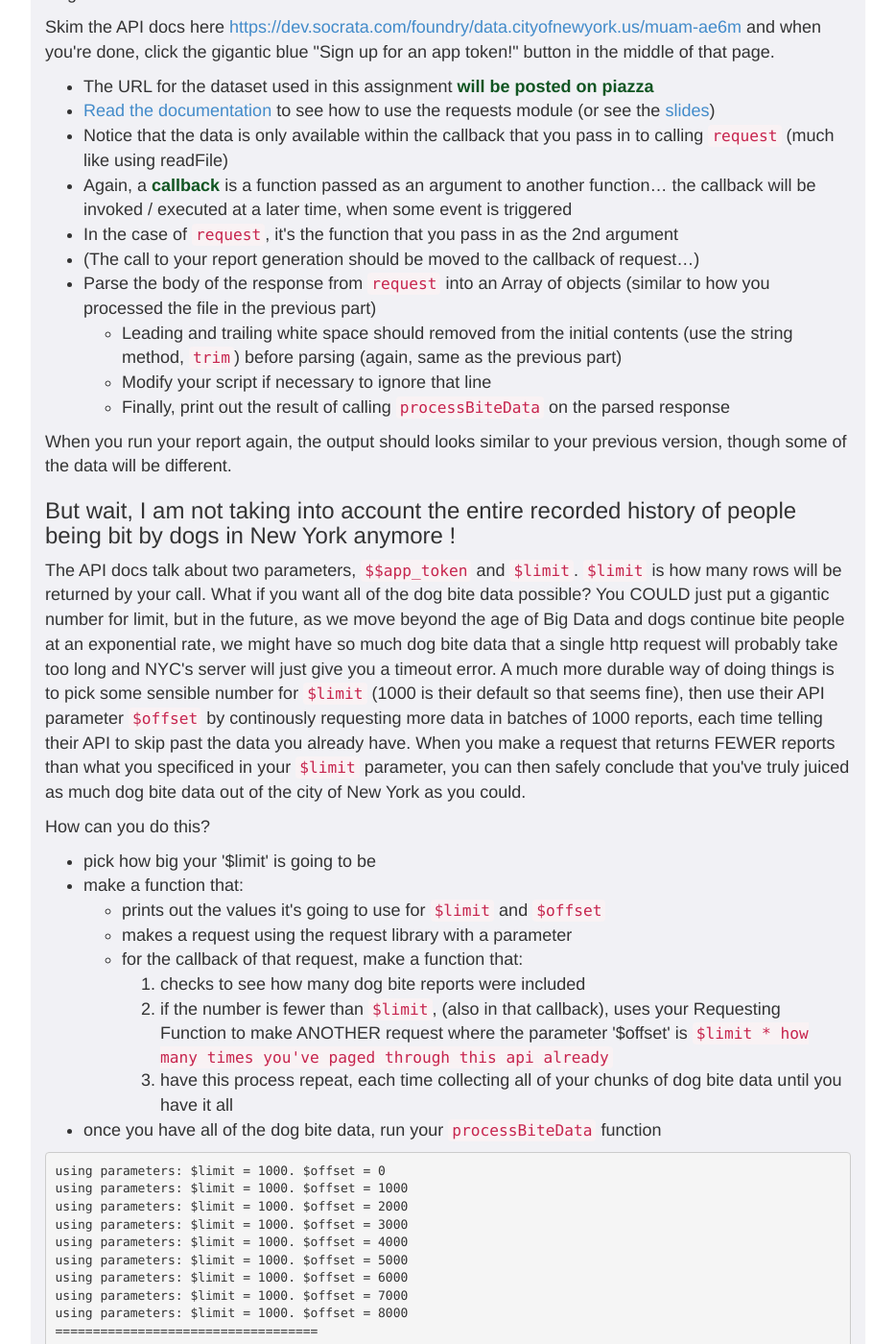
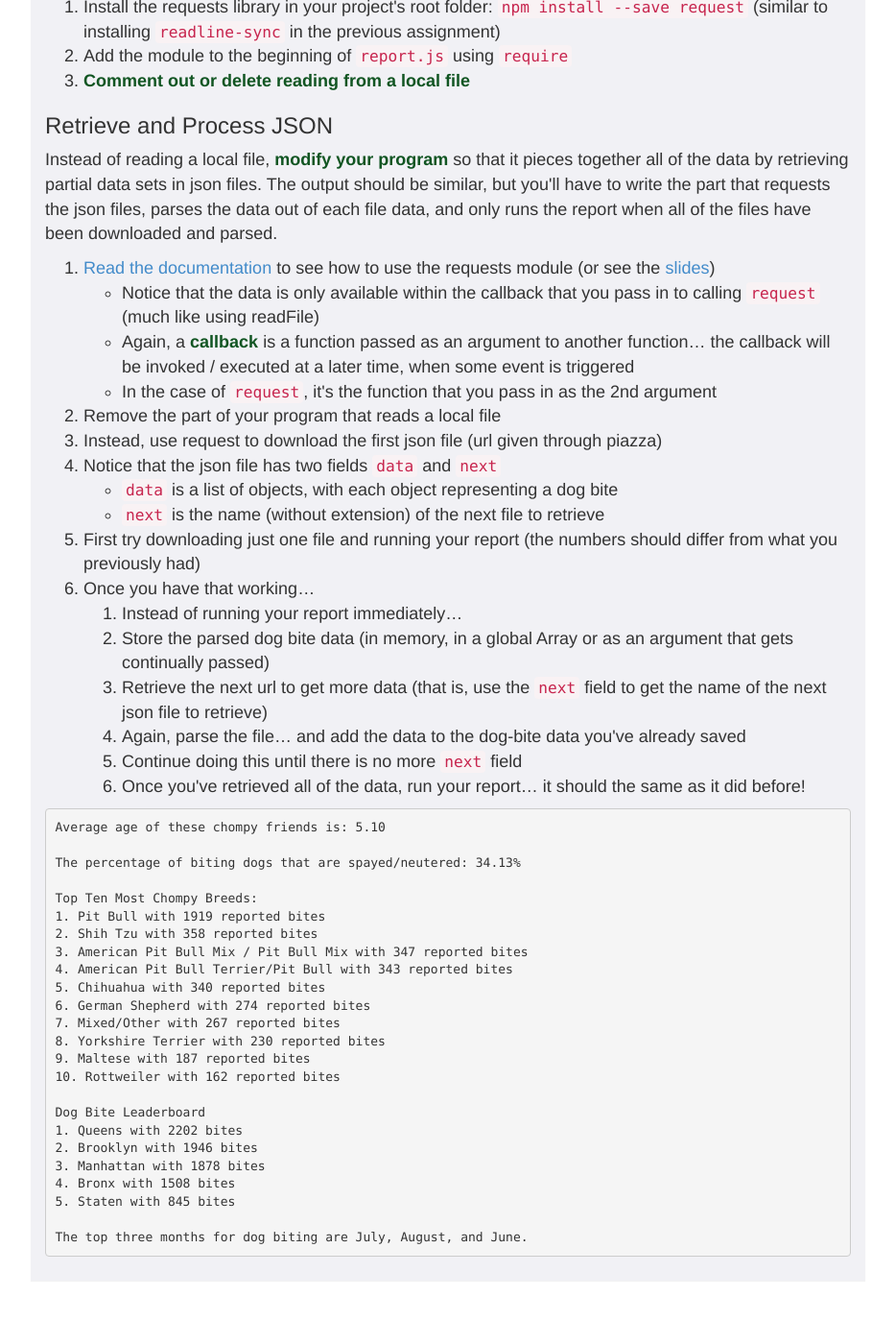
Before and after one commit to foureyes/csci-ua.0480-fall2018-001-003, a Jekyll site: the page built from homework/02.markdown, in a window 1280 px wide and 1400 px high, scrolled down 15316 px. Shown: the whole window at 96% size, without its empty margins (173-1106 px from the left). Built offline with Jekyll 4.4.1, drawn with Linux system fonts in a browser that asks for light colours; after the commit the page ends 16690 px from its top, so only the background shows below that; some of the changed text lies outside the part shown.

Commit message:
add hw 2

````diff
--- a/homework/02.markdown
+++ b/homework/02.markdown
@@ -102,11 +102,11 @@
 
 <hr>
 
-### `longestString(s1, s2, s3 up to sN)`
+### `longestString(s1, s2, s3 to sN)`
 
 __Parameters:__
 
-* any number of string arguments
+* `s1, s2, s3 to sN` - any number of string arguments
 
 __Returns:__
 
@@ -117,7 +117,7 @@
 
 Goes through every string argument passed in and gives back the longest string. No error checking is required; you can assume that every argument is a string or no arguments are passed in at all. If there is a tie, return the argument that appears in the later position. If there are no arguments passed in, return `undefined`
 
-Hints:
+HINTS:
 
 * use `rest` parameters!
 * try `reduce`
@@ -206,22 +206,26 @@
 
 __Description:__
 
-Calls the function `fn` using every `step` number of elements from the `Array`, `arr`, as arguments to `fn`. For example, if `step` were 3, then `fn` would be called with the first 3 elements of `arr` each as a positional argument. `fn` will be called again with the next 3 arguments.
+Calls the function `fn` using every `step` number of elements from the `Array`, `arr`, as arguments to `fn`. For example, if `step` were 3, then `fn` would be called with the first 3 elements of `arr` each as a positional argument. `fn` will be called again with the next 3 arguments. `fn` will continue to be called until there are no more elements to use as arguments from `arr`. If the last group of arguments is less than `step` call the function `fn` with whatever arguments are left (see example below)
+
+HINT: to adhere to the restrictions regarding use of for, for of, forEach, while, etc. ... it might be useful to think of a way to implement this function recursivelu
 
 __Example:__
 
-    repeatCall(console.log, 3, "Hello!");
-    // prints out:
-    // Hello!
-    // Hello!
-
-    // calls console.log twice, each time passing in only the first argument
-    // (we'll see how to fix this later)
-    repeatCall(console.log, 2, "foo", "bar", "baz", "qux", "quxx", "corge");
-
-    // prints out (again, only 1st arg is passed in):
-    // foo
-    // foo
+	steppedForEach([1, 2, 3, 4, 5, 6], (a, b, c) => console.log('' + a + b + c),  3);
+	/*
+	note that arrow function is called twice, each time with 3 elements from arr:
+	123
+	456
+	*/
+	steppedForEach([1, 2, 3, 4, 5, 6, 7], (a, b, c) => console.log('' + a + b + c),  3);
+	/*
+	in this case, the arrow function is called 3 times, but the last time, only one
+	argument is passed in, 7 (there are no more elements after that)
+	123
+	456
+	7undefinedundefined
+	*/
 
 <hr>
 
@@ -308,17 +312,17 @@
 
 <hr>
 
-### `bundleArgs(fn, args1 ... argsn)`
+### `bundleArgs(fn, args1, args2 to argsn)`
 
 __Parameters:__
 
 * `fn` - the function to get args bundled with it
-* `args1 ... argsn` - args that will automatically get filled in when the output function is used
+* `args1, args2 to  argsn` - any numbers of args that will automatically get filled in when the output function is used
 
 
 __Returns:__
 
-* `function` - a version of the original `fn` that can take any number of arguments, but when used, will use the `args1 ... argsn` as the first parameters to `fn`, filling in the new arguments afterwards
+* `function` - a version of the original `fn` that can take any number of arguments, but when used, will use the `args1, args2 to argsn` as the first parameters to `fn`, filling in the new arguments afterwards
 
 __Description:__
 
@@ -365,9 +369,9 @@
 
 __Description:__
 
-A handy utility for automating the writing of code that's just calling functions to pass their arguments to other functions.
+A handy utility for automating the writing of code that's just calling functions to pass their arguments to other functions. You can assume that each function passed in only takes one argument.
 
-# hint, it's kind of like _summing_ the functionality of a bunch of functions together
+HINT: it's kind of like _summing_ or _composing_ the functionality of a bunch of functions together
 
 __Example:__
 
@@ -474,11 +478,11 @@
     * there's one bite per line
     * each bite is represented by a comma-delimited string
 * Find a way to read in and parse the contents of the file so that:
-    * leading and trailing white space is removed from the initial contents (use the string method, `trim`)
-    * each line into an actual JavaScript object, where the properities correspond with the first row of the file (the headers)
+    * leading and trailing white space is removed from the initial contents (use the [string method, `trim`](https://developer.mozilla.org/en-US/docs/Web/JavaScript/Reference/Global_Objects/String/trim))
+    * each line into an actual JavaScript object, where the properties correspond with the first row of the file (the headers)
     * each resulting object is placed into an `Array` for later processing
-    * you can check out some [String](https://developer.mozilla.org/en-US/docs/Web/JavaScript/Reference/Global_Objects/String), [Array](https://developer.mozilla.org/en-US/docs/Web/JavaScript/Reference/Global_Objects/Array) and/or [JSON](https://developer.mozilla.org/en-US/docs/Web/JavaScript/Reference/Global_Objects/JSON) methods to do this
-    * note that the goal of this assignment is to work with higher order functions and JSON, so memory efficiency does not need to be taken into consideration
+    * you can check out some [String](https://developer.mozilla.org/en-US/docs/Web/JavaScript/Reference/Global_Objects/String) and  [Array](https://developer.mozilla.org/en-US/docs/Web/JavaScript/Reference/Global_Objects/Array)
+    * note that the goal of this assignment is to work with higher order functions, so memory efficiency does not need to be taken into consideration
 * All of your parsing can only be done from within the callback function (or the function to be called once data is read from the file) that you supply to `fs.readFile`
 * Examine the resulting `Array` ... (for example, try printing it out!)
 * Later, you will be supplying this `Array` to the `processBiteData` function that you create in `bitefunc.js` to generate a report.
@@ -546,16 +550,18 @@
 
 __Description:__
 
-This function will generate a report based on the `Array` of objects passed in. #TODO The report will contain the average ratings for all bites in the file, the most reviewed bites etc. (see full description of report requirements below)
+This function will generate a report based on the `Array` of objects passed in. The report will contain the average ratings for all bites in the file, the most reviewed bites etc. (see full description of report requirements below)
 
 __Important note about parsing numerical values:__
 
-One of the most common peculiarities you'll come across while working with datasets is that the values in JSON objects might not be in the format you expect them to be.
+One of the most common peculiarities you'll come across while working with datasets is that the values read in from a file is that they might not be in the format you expect them to be (they may not be the _right_ type).
+
  eg. you might see
 
  ```
  "age": "5"
  ```
+
 It's actually a string whereas we'd like to use it as a float value.
 
 In situations like these, you'll need to parse the numerical value from the string. Here, we'll [use the `parseInt(strval)` function](https://developer.mozilla.org/en-US/docs/Web/JavaScript/Reference/Global_Objects/parseInt)
@@ -691,59 +697,37 @@
 
 ### Setup for Retrieving JSON
 
-In this part, you'll be setting up your project to work with JSON data from a url:
+In this part, you'll be setting up your project to work with JSON / csv data from a url (this is a bit unusual, as usually your data is just in one format or another):
 
 1. Install the requests library in your project's root folder: `npm install --save request` (similar to installing `readline-sync` in the previous assignment)
 2. Add the module to the beginning of `report.js` using `require`
 3. __Comment out or delete reading from a local file__
 
 
-### Retrieve and Process JSON Data
+### Retrieve and Process JSON
 
-Instead of reading a local file, __modify your program__ so that it requests CSV data directly from NYC's Dog Bite Data API.
+Instead of reading a local file, __modify your program__ so that it pieces together all of the data by retrieving partial data sets in json files. The output should be similar, but you'll have to write the part that requests the json files, parses the data out of each file data, and only runs the report when all of the files have been downloaded and parsed.
 
-Skim the API docs here [https://dev.socrata.com/foundry/data.cityofnewyork.us/muam-ae6m](https://dev.socrata.com/foundry/data.cityofnewyork.us/muam-ae6m) and when you're done, click the gigantic blue "Sign up for an app token!" button in the middle of that page.
+1. [Read the documentation](https://github.com/mikeal/request) to see how to use the requests module (or see the [slides](../slides/js/js-node-npm-debug-git.html#/6))
+	* Notice that the data is only available within the callback that you pass in to calling `request` (much like using readFile)
+	* Again, a __callback__ is a function passed as an argument to another function... the callback will be invoked / executed at a later time, when some event is triggered
+	* In the case of `request`, it's the function that you pass in as the 2nd argument
+2. Remove the part of your program that reads a local file
+3. Instead, use request to download the first json file (url given through piazza)
+4. Notice that the json file has two fields `data` and `next`
+	* `data` is a list of objects, with each object representing a dog bite
+	* `next` is the name (without extension) of the next file to retrieve
+5. First try downloading just one file and running your report (the numbers should differ from what you previously had)
+6. Once you have that working...
+	1. Instead of running your report immediately...
+	2. Store the parsed dog bite data (in memory, in a global Array or as an argument that gets continually passed)
+	3. Retrieve the next url to get more data (that is, use the `next` field to get the name of the next json file to retrieve)
+	4. Again, parse the file... and add the data to the dog-bite data you've already saved
+	5. Continue doing this until there is no more `next` field
+	6. Once you've retrieved all of the data, run your report... it should the same as it did before!
 
-* The URL for the dataset used in this assignment __will be posted on piazza__
-* [Read the documentation](https://github.com/mikeal/request) to see how to use the requests module (or see the [slides](../slides/js/js-node-npm-debug-git.html#/6))
-* Notice that the data is only available within the callback that you pass in to calling `request` (much like using readFile)
-* Again, a __callback__ is a function passed as an argument to another function... the callback will be invoked / executed at a later time, when some event is triggered
-* In the case of `request`, it's the function that you pass in as the 2nd argument
-* (The call to your report generation should be moved to the callback of request...)
-* Parse the body of the response from `request` into an Array of objects (similar to how you processed the file in the previous part)
-    * Leading and trailing white space should removed from the initial contents (use the string method, `trim`) before parsing (again, same as the previous part)
-    * Modify your script if necessary to ignore that line
-    * Finally, print out the result of calling `processBiteData` on the parsed response
-
-When you run your report again, the output should looks similar to your previous version, though some of the data will be different.
-
-### But wait, I am not taking into account the entire recorded history of people being bit by dogs in New York anymore !
-
-The API docs talk about two parameters, `$$app_token` and `$limit`. `$limit` is how many rows will be returned by your call. What if you want all of the dog bite data possible? You COULD just put a gigantic number for limit, but in the future, as we move beyond the age of Big Data and dogs continue bite people at an exponential rate, we might have so much dog bite data that a single http request will probably take too long and NYC's server will just give you a timeout error. A much more durable way of doing things is to pick some sensible number for `$limit` (1000 is their default so that seems fine), then use their API parameter `$offset` by continously requesting more data in batches of 1000 reports, each time telling their API to skip past the data you already have. When you make a request that returns FEWER reports than what you specificed in your `$limit` parameter, you can then safely conclude that you've truly juiced as much dog bite data out of the city of New York as you could.
-
-How can you do this?
-
-* pick how big your '$limit' is going to be
-* make a function that:
-  * prints out the values it's going to use for `$limit` and `$offset`
-  * makes a request using the request library with a parameter
-  * for the callback of that request, make a function that:
-    1. checks to see how many dog bite reports were included
-    2. if the number is fewer than `$limit`, (also in that callback), uses your Requesting Function to make ANOTHER request where the parameter '$offset' is `$limit * how many times you've paged through this api already`
-    3. have this process repeat, each time collecting all of your chunks of dog bite data until you have it all
-* once you have all of the dog bite data, run your `processBiteData` function
 
 ```
-using parameters: $limit = 1000. $offset = 0
-using parameters: $limit = 1000. $offset = 1000
-using parameters: $limit = 1000. $offset = 2000
-using parameters: $limit = 1000. $offset = 3000
-using parameters: $limit = 1000. $offset = 4000
-using parameters: $limit = 1000. $offset = 5000
-using parameters: $limit = 1000. $offset = 6000
-using parameters: $limit = 1000. $offset = 7000
-using parameters: $limit = 1000. $offset = 8000
-===================================
 Average age of these chompy friends is: 5.10
 
 The percentage of biting dogs that are spayed/neutered: 34.13%
````
Also changed, not shown: other parts of homework/02.markdown (+3 -3 lines).
